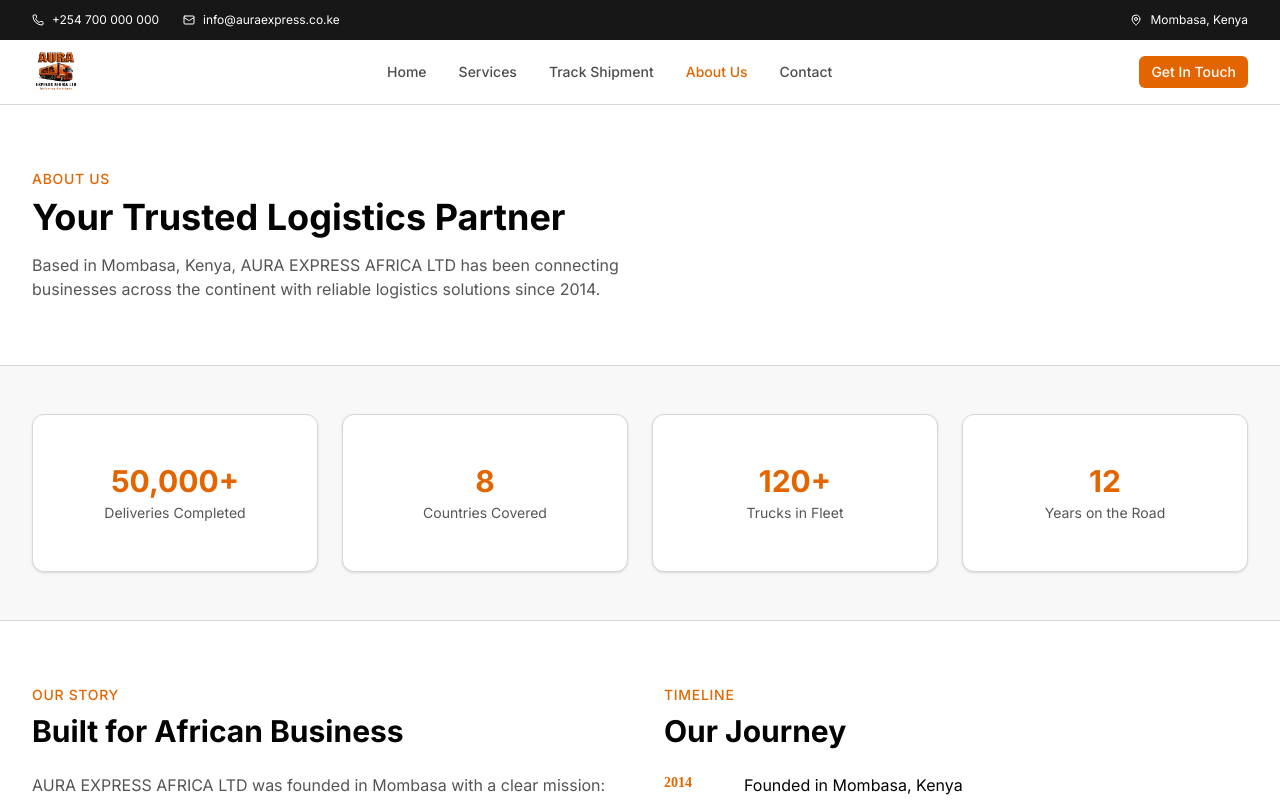
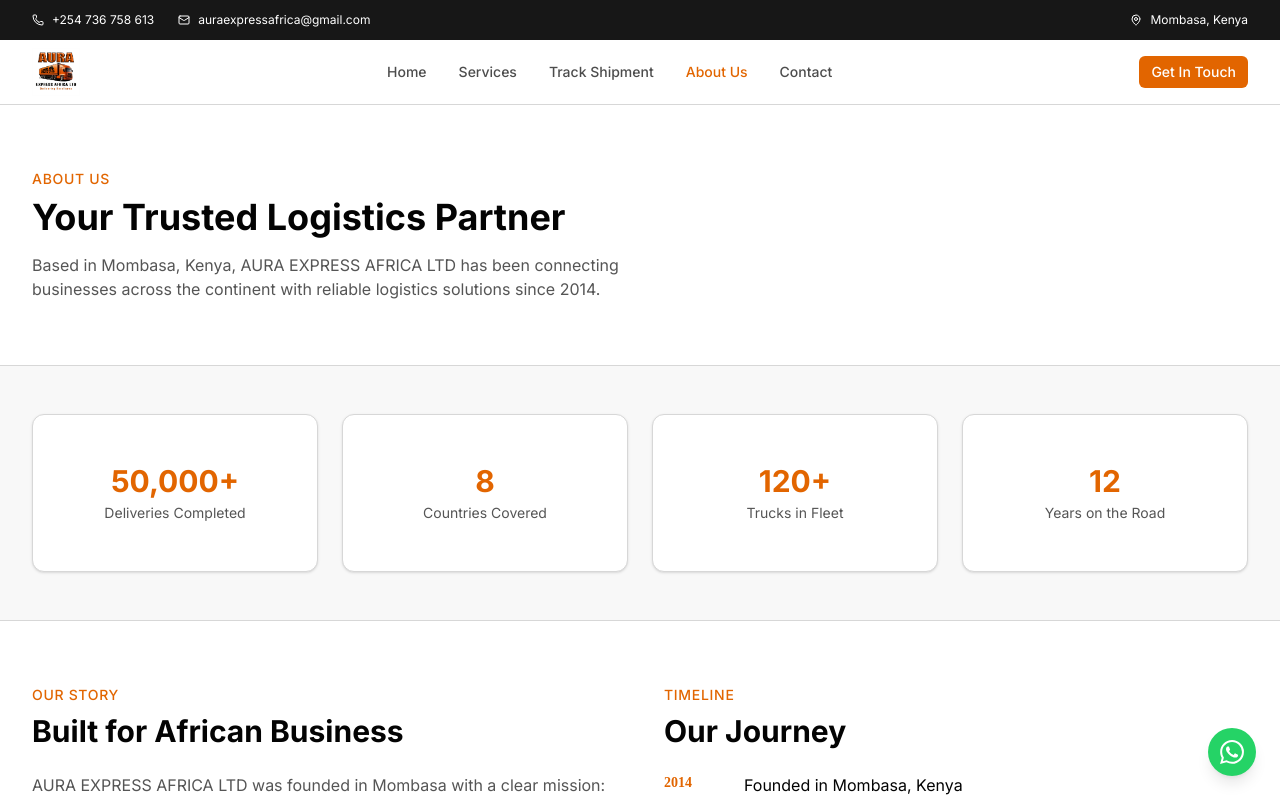
Before and after one commit to dev-in-Church/aura_express, a Next.js app: page /about in a window 1280 px wide. Shown: the top 800 px of the page. Built offline with nearby package versions, Linux system fonts and the light colour scheme.

Commit message:
w_app & rtt

```diff
--- a/app/layout.tsx
+++ b/app/layout.tsx
@@ -2,6 +2,7 @@
 import { Inter, JetBrains_Mono } from "next/font/google";
 import { Analytics } from "@vercel/analytics/next";
 import "./globals.css";
+import { FloatingButtons } from "@/components/floating-buttons";
 
 const inter = Inter({ subsets: ["latin"] });
 const mono = JetBrains_Mono({ subsets: ["latin"] });
@@ -39,6 +40,7 @@
       <body className={`${inter.className} antialiased`}>
         {children}
         {process.env.NODE_ENV === "production" && <Analytics />}
+        <FloatingButtons />
       </body>
     </html>
   );
--- /dev/null
+++ b/components/floating-buttons.tsx
@@ -0,0 +1,53 @@
+"use client";
+
+import { useState, useEffect } from "react";
+import { ArrowUp } from "lucide-react";
+
+export function FloatingButtons() {
+  const [showTop, setShowTop] = useState(false);
+
+  useEffect(() => {
+    const handleScroll = () => setShowTop(window.scrollY > 300);
+    window.addEventListener("scroll", handleScroll);
+    return () => window.removeEventListener("scroll", handleScroll);
+  }, []);
+
+  const scrollToTop = () => window.scrollTo({ top: 0, behavior: "smooth" });
+
+  return (
+    <div className="fixed bottom-6 right-6 z-50 flex flex-col items-center gap-3">
+      {/* Back to Top */}
+      <button
+        onClick={scrollToTop}
+        aria-label="Return to top"
+        className={`w-11 h-11 rounded-full bg-background text-foreground border-2 border-primary shadow-lg flex items-center justify-center transition-all duration-300 hover:bg-foreground hover:text-background ${
+          showTop
+            ? "opacity-100 translate-y-0"
+            : "opacity-0 translate-y-4 pointer-events-none"
+        }`}
+      >
+        <ArrowUp className="h-4 w-4" />
+      </button>
+
+      {/* WhatsApp */}
+
+      <a
+        href="https://wa.me/254736758613"
+        target="_blank"
+        rel="noopener noreferrer"
+        aria-label="Chat with us on WhatsApp"
+        className="w-12 h-12 rounded-full shadow-lg flex items-center justify-center transition-transform duration-200 hover:scale-110 active:scale-95"
+        style={{ backgroundColor: "#25D366" }}
+      >
+        <svg
+          xmlns="http://www.w3.org/2000/svg"
+          viewBox="0 0 24 24"
+          fill="white"
+          className="w-6 h-6"
+        >
+          <path d="M17.472 14.382c-.297-.149-1.758-.867-2.03-.967-.273-.099-.471-.148-.67.15-.197.297-.767.966-.94 1.164-.173.199-.347.223-.644.075-.297-.15-1.255-.463-2.39-1.475-.883-.788-1.48-1.761-1.653-2.059-.173-.297-.018-.458.13-.606.134-.133.298-.347.446-.52.149-.174.198-.298.298-.497.099-.198.05-.371-.025-.52-.075-.149-.669-1.612-.916-2.207-.242-.579-.487-.5-.669-.51-.173-.008-.371-.01-.57-.01-.198 0-.52.074-.792.372-.272.297-1.04 1.016-1.04 2.479 0 1.462 1.065 2.875 1.213 3.074.149.198 2.096 3.2 5.077 4.487.709.306 1.262.489 1.694.625.712.227 1.36.195 1.871.118.571-.085 1.758-.719 2.006-1.413.248-.694.248-1.289.173-1.413-.074-.124-.272-.198-.57-.347m-5.421 7.403h-.004a9.87 9.87 0 01-5.031-1.378l-.361-.214-3.741.982.998-3.648-.235-.374a9.86 9.86 0 01-1.51-5.26c.001-5.45 4.436-9.884 9.888-9.884 2.64 0 5.122 1.03 6.988 2.898a9.825 9.825 0 012.893 6.994c-.003 5.45-4.437 9.884-9.885 9.884m8.413-18.297A11.815 11.815 0 0012.05 0C5.495 0 .16 5.335.157 11.892c0 2.096.547 4.142 1.588 5.945L.057 24l6.305-1.654a11.882 11.882 0 005.683 1.448h.005c6.554 0 11.89-5.335 11.893-11.893a11.821 11.821 0 00-3.48-8.413z" />
+        </svg>
+      </a>
+    </div>
+  );
+}
--- a/components/header.tsx
+++ b/components/header.tsx
@@ -1,12 +1,12 @@
-"use client"
+"use client";
 
-import { useState } from "react"
-import Link from "next/link"
-import Image from "next/image"
-import { usePathname } from "next/navigation"
-import { Button } from "@/components/ui/button"
-import { Sheet, SheetContent, SheetTrigger } from "@/components/ui/sheet"
-import { Menu, Phone, Mail, MapPin } from "lucide-react"
+import { useState } from "react";
+import Link from "next/link";
+import Image from "next/image";
+import { usePathname } from "next/navigation";
+import { Button } from "@/components/ui/button";
+import { Sheet, SheetContent, SheetTrigger } from "@/components/ui/sheet";
+import { Menu, Phone, Mail, MapPin } from "lucide-react";
 
 const navigation = [
   { name: "Home", href: "/" },
@@ -14,11 +14,11 @@
   { name: "Track Shipment", href: "/track" },
   { name: "About Us", href: "/about" },
   { name: "Contact", href: "/contact" },
-]
+];
 
 export function Header() {
-  const [isOpen, setIsOpen] = useState(false)
-  const pathname = usePathname()
+  const [isOpen, setIsOpen] = useState(false);
+  const pathname = usePathname();
 
   return (
     <header className="sticky top-0 z-50">
@@ -28,11 +28,11 @@
           <div className="hidden items-center gap-6 sm:flex">
             <div className="flex items-center gap-2">
               <Phone className="h-3 w-3" />
-              <span>+254 700 000 000</span>
+              <span>+254 736 758 613</span>
             </div>
             <div className="flex items-center gap-2">
               <Mail className="h-3 w-3" />
-              <span>info@auraexpress.co.ke</span>
+              <span>auraexpressafrica@gmail.com</span>
             </div>
           </div>
           <div className="flex items-center gap-2">
@@ -111,7 +111,9 @@
                 ))}
                 <div className="mt-6 border-t border-border pt-6">
                   <Button className="w-full" asChild>
-                    <Link href="/contact" onClick={() => setIsOpen(false)}>Get In Touch</Link>
+                    <Link href="/contact" onClick={() => setIsOpen(false)}>
+                      Get In Touch
+                    </Link>
                   </Button>
                 </div>
               </div>
@@ -120,5 +122,5 @@
         </div>
       </div>
     </header>
-  )
+  );
 }
```
